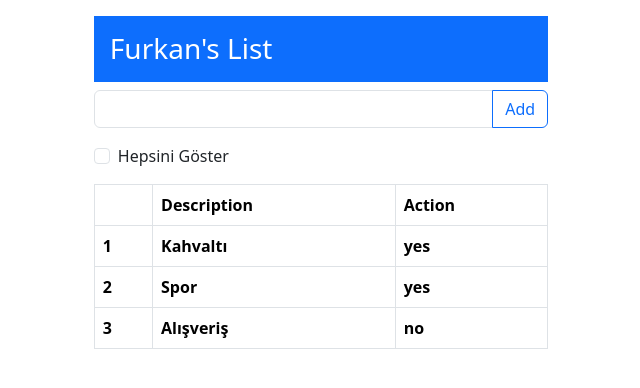
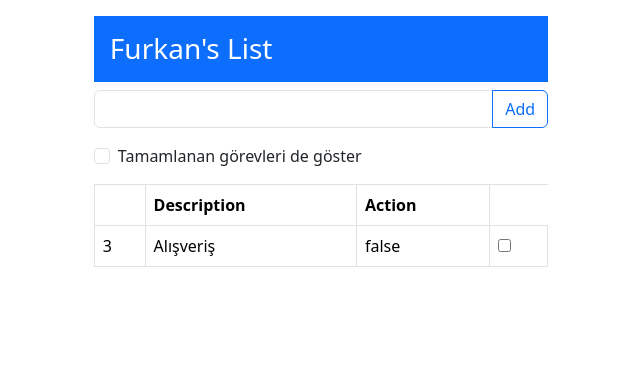
Before and after one commit to hFurkan99/Web-Development, an Angular app in the folder Angular/todo-app/: page / in a window 1280 px wide. Shown: the top 388 px of the page, without its empty margins (257-897 px from the left). Built offline with nearby package versions, Linux system fonts and the light colour scheme.

Commit message:
Two-way Binding

```diff
--- a/Angular/todo-app/src/app/app.module.ts
+++ b/Angular/todo-app/src/app/app.module.ts
@@ -2,10 +2,11 @@ import { NgModule } from '@angular/core';
 import { BrowserModule } from '@angular/platform-browser';
 
 import { TodoComponent } from './todo/todo.component';
+import { FormsModule } from '@angular/forms';
 
 @NgModule({
   declarations: [TodoComponent],
-  imports: [BrowserModule],
+  imports: [BrowserModule, FormsModule],
   providers: [],
   bootstrap: [TodoComponent],
 })
--- a/Angular/todo-app/src/app/model.ts
+++ b/Angular/todo-app/src/app/model.ts
@@ -7,9 +7,9 @@ export class Model {
   constructor() {
     this.name = 'Furkan';
     this.items = [
-      { id: 1, description: 'Kahvaltı', action: 'yes' },
-      { id: 2, description: 'Spor', action: 'yes' },
-      { id: 3, description: 'Alışveriş', action: 'no' },
+      { id: 1, description: 'Kahvaltı', action: true },
+      { id: 2, description: 'Spor', action: true },
+      { id: 3, description: 'Alışveriş', action: false },
     ];
   }
 }
--- a/Angular/todo-app/src/app/todo/todo.component.html
+++ b/Angular/todo-app/src/app/todo/todo.component.html
@@ -11,12 +11,13 @@
                     (keyup.enter)=" addItem(txtItem.value); ; txtItem.value=''" class=" form-control">
                 <button (click)="addItem(txtItem.value); txtItem.value='' " class="btn btn-outline-primary">Add</button>
             </div>
-            <p>{{error}} </p>
+            <p>{{errorMsg}} </p>
 
             <div class="form-check mb-3">
-                <input type="checkbox" class="form-check-input" name="" id="displayAll">
-                <label for="displayAll" class="form-check-label">Hepsini Göster</label>
+                <input type="checkbox" [(ngModel)]="displayAll" class="form-check-input" name="" id="displayAll">
+                <label for="displayAll" class="form-check-label">Tamamlanan görevleri de göster</label>
             </div>
+
 
             <table class="table table-bordered">
                 <thead>
@@ -28,10 +29,12 @@
                 </thead>
                 <tbody>
                     <tr *ngFor="let item of getItems(); let i = index">
-                        <th>{{i + 1}} </th>
-
-                        <th>{{item.description}} </th>
-                        <th>{{item.action}} </th>
+                        <td>{{item.id}} </td>
+                        <td>{{item.description}} </td>
+                        <td>{{item.action}} </td>
+                        <td>
+                            <input type="checkbox" [(ngModel)]="item.action">
+                        </td>
                     </tr>
 
                 </tbody>
--- a/Angular/todo-app/src/app/todo/todo.component.ts
+++ b/Angular/todo-app/src/app/todo/todo.component.ts
@@ -9,7 +9,8 @@ import { Model } from '../model';
 export class TodoComponent {
   constructor() {}
 
-  error = '';
+  displayAll: boolean = false;
+  errorMsg: string = '';
   model = new Model();
 
   // private name = 'Furkan';
@@ -21,24 +22,26 @@ export class TodoComponent {
   }
 
   getItems() {
-    return this.model.items;
+    if (this.displayAll) return this.model.items;
+    else return this.model.items.filter((item) => !item.action);
   }
 
   addItem(value: string) {
+    let length = this.model.items.length;
     if (value !== '') {
       console.log(value);
       this.model.items.push({
         id: length + 1,
         description: value,
-        action: 'no',
+        action: false,
       });
     } else {
-      this.error = 'Yapılacak bir iş giriniz!';
+      this.errorMsg = 'Yapılacak bir iş giriniz!';
     }
   }
 
   handleStartWriting() {
-    this.error = '';
+    this.errorMsg = '';
   }
 
   // items: TodoItem[] = [
--- a/Angular/todo-app/src/app/todoitem.ts
+++ b/Angular/todo-app/src/app/todoitem.ts
@@ -13,5 +13,5 @@
 export interface TodoItem {
   id: number;
   description: string;
-  action: string;
+  action: boolean;
 }
```
